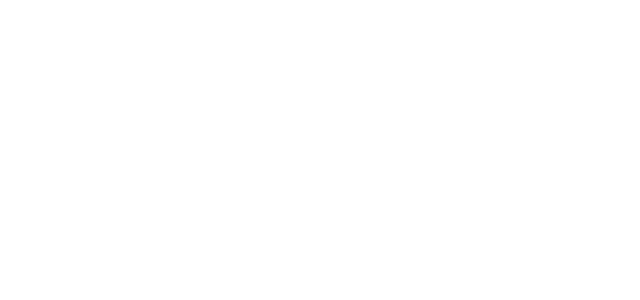
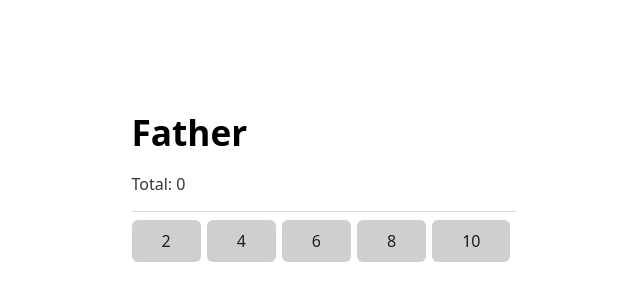
Before and after one commit to jean3102/hook-app, a React (Vite) app: page / in a window 1280 px wide. Shown: the part 244-544 px from the top of the page, without its empty margins (316-956 px from the left). Built offline with nearby package versions, Linux system fonts and the light colour scheme.

Commit message:
feat(exampleMemo): create esample using callBack and memo

```diff
--- a/src/HookApp.tsx
+++ b/src/HookApp.tsx
@@ -8,6 +8,8 @@
 // import Pokemon from "./useEffect/pokemon/Pokemon";
 // import LayoutEffectExample from "./useLayoutEffect/LayoutEffectExample";
 // import FocusScreen from "./useRef/FocusScreen";
+
+import { Father } from "./memo/exampleMemo/Father";
 
 
 export default function HookApp() {
@@ -21,6 +23,7 @@
 			<UseMemoExample/>
 			<Pokemon />
 			<CallBackHook /> */}
+			<Father/>
 		</>
 	);
 }
--- /dev/null
+++ b/src/memo/exampleMemo/Father.tsx
@@ -0,0 +1,28 @@
+import { Son } from './Son';
+import { useCallback, useState } from 'react';
+
+export const Father = () => {
+	const numbers = [2, 4, 6, 8, 10];
+	const [value, setValue] = useState(0);
+
+	const increment = useCallback((num: number) => {
+		setValue((prev) => prev + num);
+	}, []);
+
+	return (
+		<div>
+			<h1>Father</h1>
+			<p> Total: {value} </p>
+
+			<hr />
+
+			{numbers.map((n) => (
+				<Son
+					key={n}
+					number={n}
+					increment={increment}
+				/>
+			))}
+		</div>
+	);
+};
--- /dev/null
+++ b/src/memo/exampleMemo/Son.tsx
@@ -0,0 +1,11 @@
+import { memo } from 'react';
+
+interface SonProps {
+	number: number;
+	increment: (value: number) => void;
+}
+export const Son = memo(({ number, increment }: SonProps) => {
+	console.log('generated again:(');
+
+	return <button onClick={() => increment(number)}>{number}</button>;
+});
```
